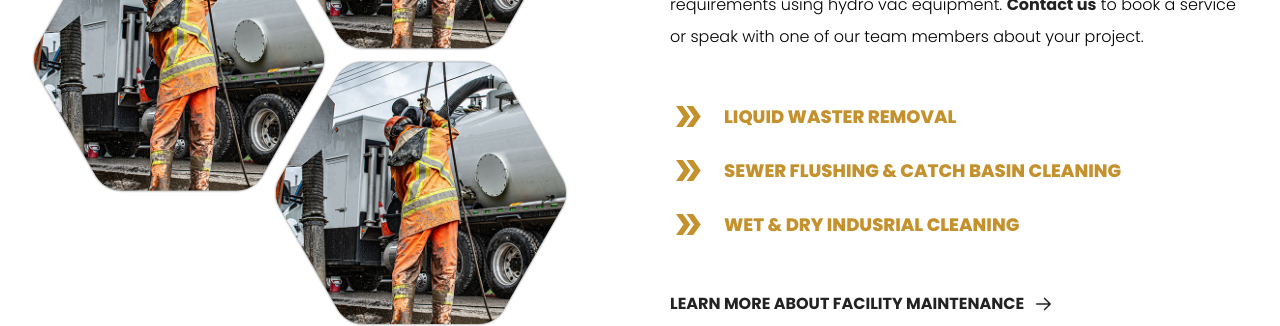
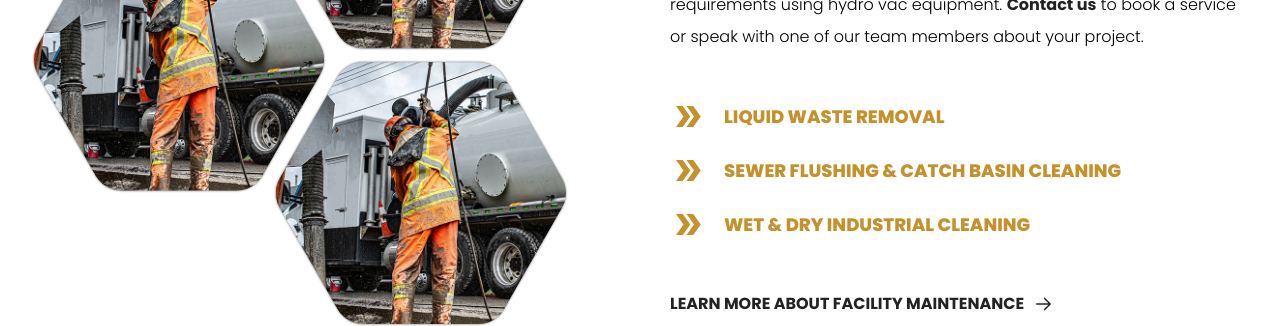
Before and after one commit to Pure-Ind/Hurricane-Hydrovac, a Jekyll site: the page built from services.markdown, in a window 1280 px wide and 900 px high, scrolled down 2330 px. Shown: the part 156-482 px from the top of the window. Built offline with Jekyll 4.4.1, drawn with Linux system fonts in a browser that asks for light colours; comment, search, counter and statistics services are not loaded.

Commit message:
spelling fixes

```diff
--- a/_layouts/services.html
+++ b/_layouts/services.html
@@ -76,9 +76,9 @@
             <h2 class="heading-main">Maintenance</h2>
             <p class="margin-top-50">Our fleet is equipped to handle a variety of facility and infrastructure maintenance services. Popular services include sewer flushing & catch basin cleaning, liquid waste removal and wet and dry industrial cleaning. Our 24-hour emergency service, Ministry of Environment license, and experienced team make us the premier choice for all your maintenance requirements using hydro vac equipment. <a href="/contact/" class="text-link">Contact us</a> to book a service or speak with one of our team members about your project.</p>
             <ul class="services-list margin-bottom-50">
-              <li><a href="/services/maintenance/#liquid-waste">Liquid Waster Removal</a></li>
+              <li><a href="/services/maintenance/#liquid-waste">Liquid Waste Removal</a></li>
               <li><a href="/services/maintenance/#sewer-flushing">Sewer Flushing &amp; Catch Basin Cleaning</a></li>
-              <li><a href="/services/maintenance/#industrial-cleaning">Wet &amp; Dry Indusrial Cleaning</a></li>
+              <li><a href="/services/maintenance/#industrial-cleaning">Wet &amp; Dry Industrial Cleaning</a></li>
             </ul>
             {% include arrow-link.html url="/services/maintenance/" text="Learn More <span class='mobile-hide'> About Facility Maintenance</span>" %}
           </div>
```
